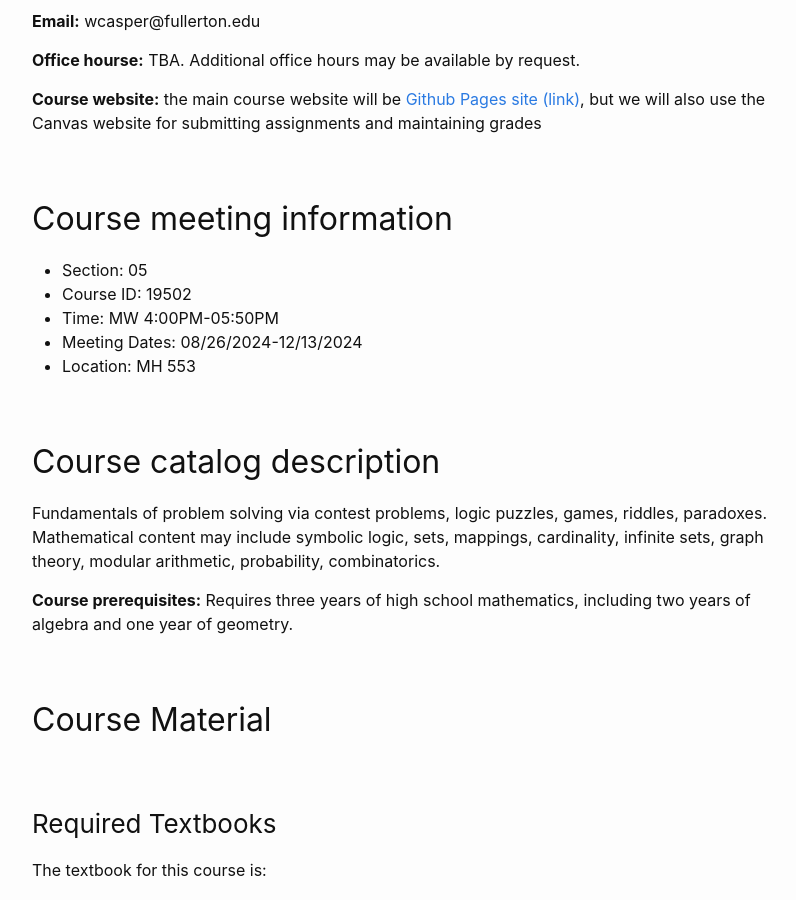
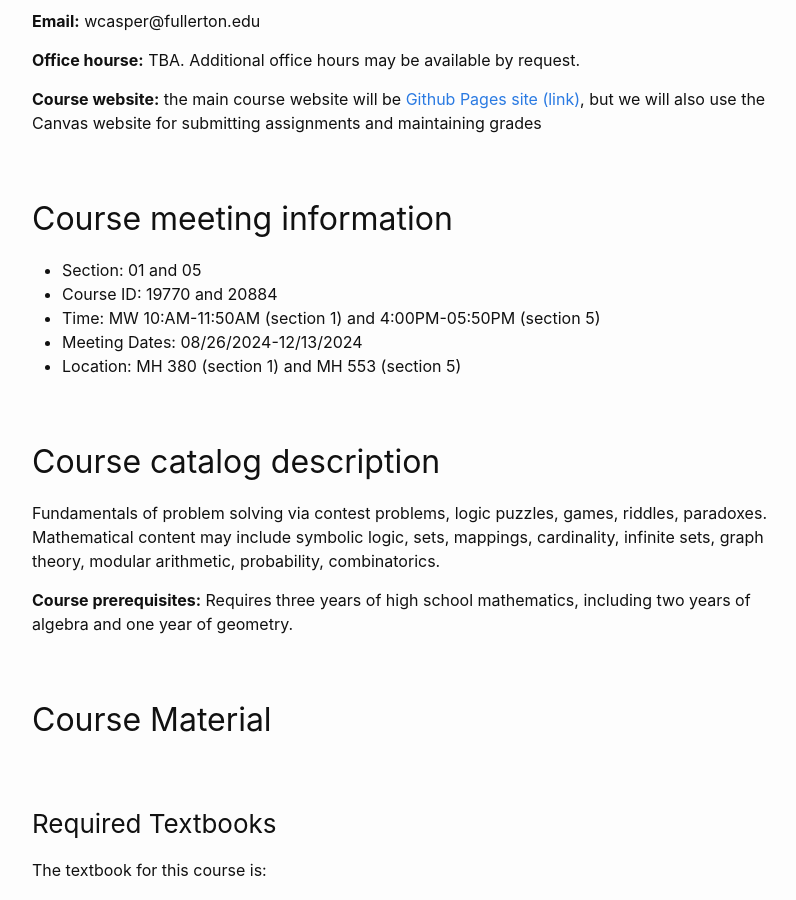
Before and after one commit to wcasper/math180fall2026, a Jekyll site: the page built from syllabus.md, in a window 1280 px wide and 900 px high, scrolled down 332 px. Shown: the whole window, without its empty margins (238-1034 px from the left). Built offline with Jekyll 4.4.1, drawn with Linux system fonts in a browser that asks for light colours; some of the changed text lies outside the part shown.

Commit message:
fixed dates and course numbers

```diff
--- a/syllabus.md
+++ b/syllabus.md
@@ -16,11 +16,11 @@
 **Course website:** the main course website will be <a target="_parent" href="https://wcasper.github.io/math180fall2026">Github Pages site (link)</a>, but we will also use the Canvas website for submitting assignments and maintaining grades
 
 ## Course meeting information
-* Section: 05
-* Course ID: 19502
-* Time: MW 4:00PM-05:50PM
+* Section: 01 and 05
+* Course ID: 19770 and 20884
+* Time: MW 10:AM-11:50AM (section 1) and 4:00PM-05:50PM (section 5)
 * Meeting Dates: 08/26/2024-12/13/2024
-* Location: MH 553
+* Location: MH 380 (section 1) and MH 553 (section 5)
 
 ## Course catalog description
 Fundamentals of problem solving via contest problems, logic puzzles, games, riddles, paradoxes. Mathematical content may include symbolic logic, sets, mappings, cardinality, infinite sets, graph theory, modular arithmetic, probability, combinatorics.
@@ -123,7 +123,8 @@
 **Final Exam**
 The final exam will be cumulative with both written and computational parts, and will account for 20% of your grade.
 
-* The Final Exam  is **5-7PM** on **Wednesday, December 17**
+* The Final Exam for section 1 is **11AM-1PM** on **Monday, December 14**
+* The Final Exam for section 5 is **5PM-7PM** on **Wednesday, December 16**
 
 ___
 
```
